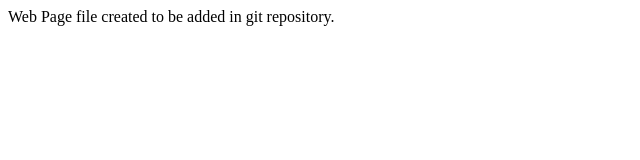
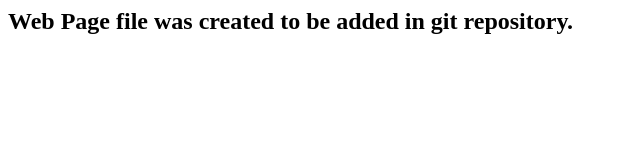
Before and after one commit to luizgomes89/curso_git_02, a plain HTML site: page index.html in a window 1280 px wide. Shown: the whole page, without its empty margins (0-640 px from the left). Drawn offline with Linux system fonts and the light colour scheme.

Commit message:
Adicionado head, body e tag

```diff
--- a/index.html
+++ b/index.html
@@ -1,3 +1,7 @@
 <html>
-Web Page file created to be added in git repository.
+<head>
+</head>
+<body>
+<h2> Web Page file was created to be added in git repository.</h2>
+</body>
 </html>
```
